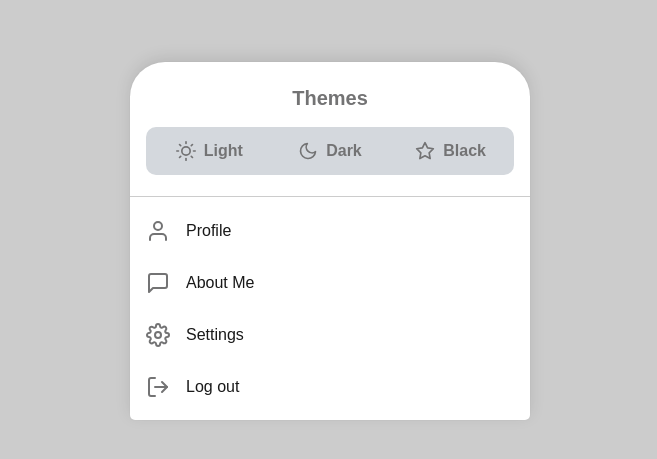
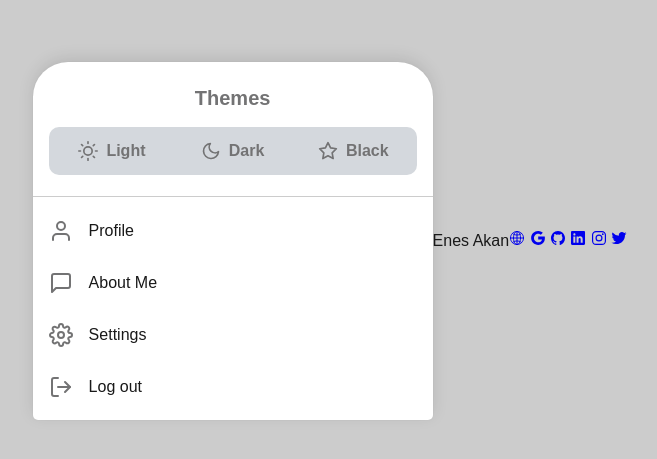
Before and after one commit to eneesakan/light-dark-black-themes, a plain HTML site: page index.html in a window 1280 px wide. Shown: the part 159-618 px from the top of the page, without its empty margins (310-967 px from the left). Drawn offline with nearby package versions, Linux system fonts and the light colour scheme.

Commit message:
Update index.html

```diff
--- a/index.html
+++ b/index.html
@@ -48,8 +48,27 @@
 
 </div>
 
+<div class="ensakn">Enes Akan</div>
+
+<div class="ensakn2">
+
+    <a href="https://enesakan.com/" target="_blank"><ion-icon name="globe-outline"></ion-icon></a>
+
+    <a href="mailto:enesakan2014@gmail.com" target="_blank"><ion-icon name="logo-google"></ion-icon></a>
+
+    <a href="https://github.com/eneesakan" target="_blank"><ion-icon name="logo-github"></ion-icon></a>
+
+    <a href="https://www.linkedin.com/in/eneesakan/" target="_blank"><ion-icon name="logo-linkedin"></ion-icon></a>
+
+    <a href="https://www.instagram.com/eneesakan/" target="_blank"><ion-icon name="logo-instagram"></ion-icon></a>
+
+    <a href="https://twitter.com/eneesakan" target="_blank"><ion-icon name="logo-twitter"></ion-icon></a>
+
+</div>
+
   <script src='https://unpkg.com/feather-icons'>
   </script><script  src="./script.js"></script>
+  <script type="module" src="https://unpkg.com/ionicons@5.5.2/dist/ionicons/ionicons.esm.js"></script>
 
 </body>
 </html>
```
